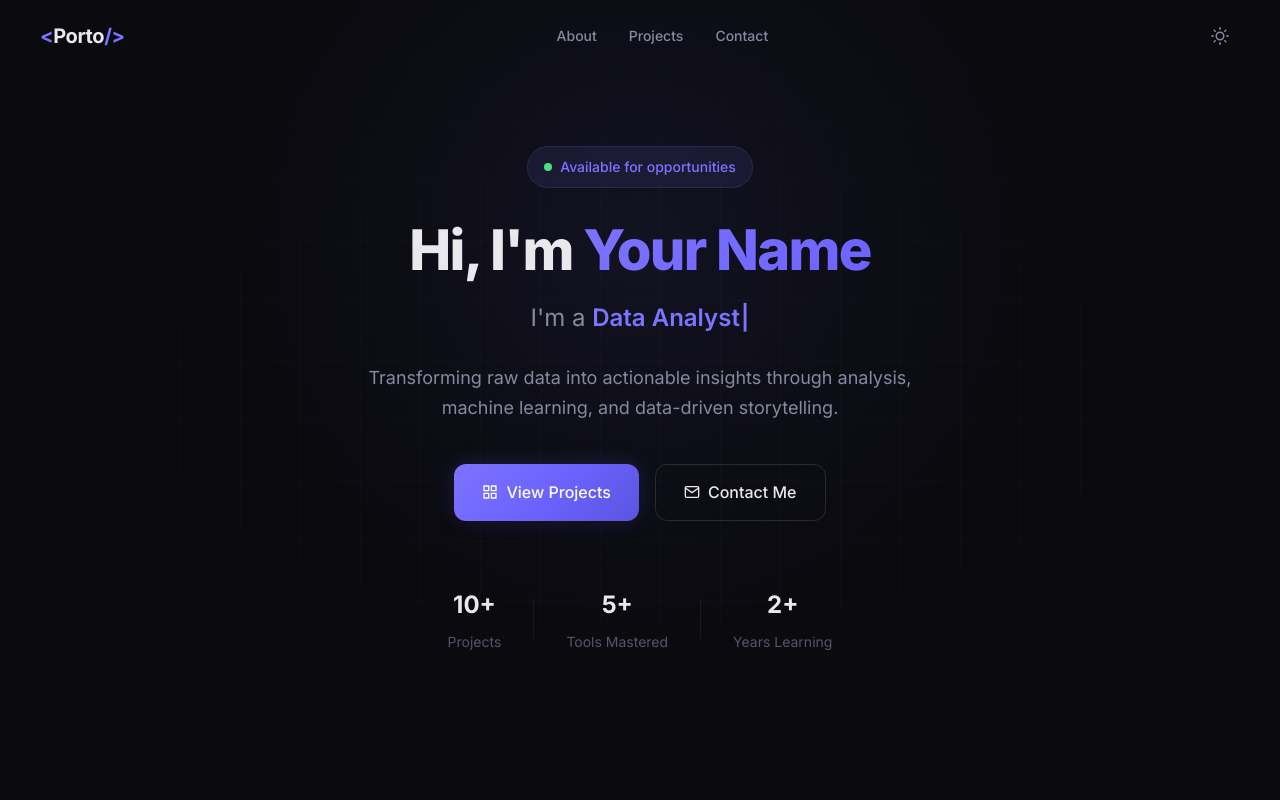
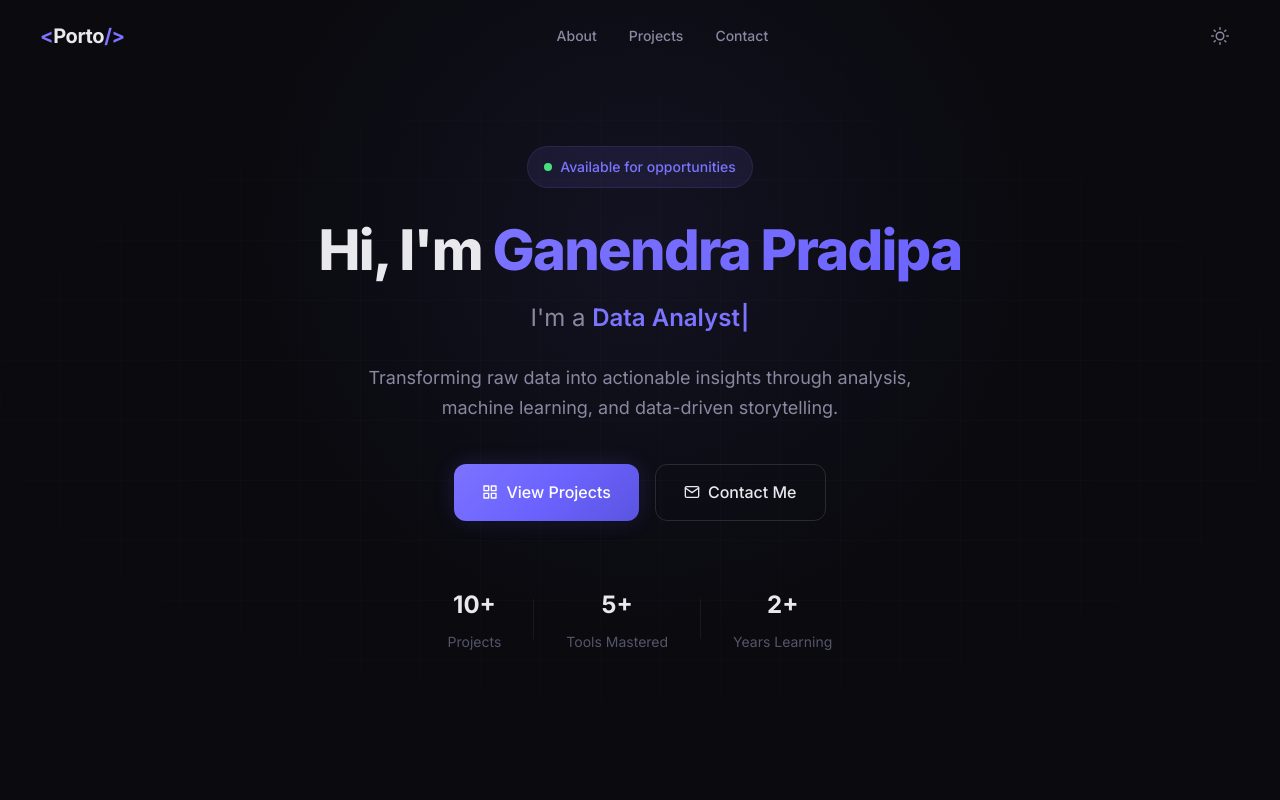
Before and after one commit to dipndeep/web_porto, a Next.js app: page / in a window 1280 px wide. Shown: the top 800 px of the page. Built offline with nearby package versions, Linux system fonts and the light colour scheme.

Commit message:
edit tipis

```diff
--- a/src/app/layout.js
+++ b/src/app/layout.js
@@ -20,7 +20,7 @@ export const metadata = {
     "Python",
     "Data Mining",
   ],
-  authors: [{ name: "Your Name" }],
+  authors: [{ name: "Ganendra" }],
   openGraph: {
     title: "Portfolio | Data Enthusiast & ML Explorer",
     description:
--- a/src/components/About.js
+++ b/src/components/About.js
@@ -71,7 +71,7 @@ const skills = [
 const socials = [
   {
     name: 'GitHub',
-    url: 'https://github.com',
+    url: 'https://github.com/dipndeep',
     icon: (
       <svg width="20" height="20" viewBox="0 0 24 24" fill="currentColor">
         <path d="M12 0c-6.626 0-12 5.373-12 12 0 5.302 3.438 9.8 8.207 11.387.599.111.793-.261.793-.577v-2.234c-3.338.726-4.033-1.416-4.033-1.416-.546-1.387-1.333-1.756-1.333-1.756-1.089-.745.083-.729.083-.729 1.205.084 1.839 1.237 1.839 1.237 1.07 1.834 2.807 1.304 3.492.997.107-.775.418-1.305.762-1.604-2.665-.305-5.467-1.334-5.467-5.931 0-1.311.469-2.381 1.236-3.221-.124-.303-.535-1.524.117-3.176 0 0 1.008-.322 3.301 1.23.957-.266 1.983-.399 3.003-.404 1.02.005 2.047.138 3.006.404 2.291-1.552 3.297-1.23 3.297-1.23.653 1.653.242 2.874.118 3.176.77.84 1.235 1.911 1.235 3.221 0 4.609-2.807 5.624-5.479 5.921.43.372.823 1.102.823 2.222v3.293c0 .319.192.694.801.576 4.765-1.589 8.199-6.086 8.199-11.386 0-6.627-5.373-12-12-12z"/>
@@ -80,7 +80,7 @@ const socials = [
   },
   {
     name: 'LinkedIn',
-    url: 'https://linkedin.com',
+    url: 'https://www.linkedin.com/in/ganendrapratama/',
     icon: (
       <svg width="20" height="20" viewBox="0 0 24 24" fill="currentColor">
         <path d="M19 0h-14c-2.761 0-5 2.239-5 5v14c0 2.761 2.239 5 5 5h14c2.762 0 5-2.239 5-5v-14c0-2.761-2.238-5-5-5zm-11 19h-3v-11h3v11zm-1.5-12.268c-.966 0-1.75-.79-1.75-1.764s.784-1.764 1.75-1.764 1.75.79 1.75 1.764-.783 1.764-1.75 1.764zm13.5 12.268h-3v-5.604c0-3.368-4-3.113-4 0v5.604h-3v-11h3v1.765c1.396-2.586 7-2.777 7 2.476v6.759z"/>
@@ -89,7 +89,7 @@ const socials = [
   },
   {
     name: 'Instagram',
-    url: 'https://instagram.com',
+    url: 'https://www.instagram.com/dipaganendra/',
     icon: (
       <svg width="20" height="20" viewBox="0 0 24 24" fill="currentColor">
         <path d="M12 2.163c3.204 0 3.584.012 4.85.07 3.252.148 4.771 1.691 4.919 4.919.058 1.265.069 1.645.069 4.849 0 3.205-.012 3.584-.069 4.849-.149 3.225-1.664 4.771-4.919 4.919-1.266.058-1.644.07-4.85.07-3.204 0-3.584-.012-4.849-.07-3.26-.149-4.771-1.699-4.919-4.92-.058-1.265-.07-1.644-.07-4.849 0-3.204.013-3.583.07-4.849.149-3.227 1.664-4.771 4.919-4.919 1.266-.057 1.645-.069 4.849-.069zm0-2.163c-3.259 0-3.667.014-4.947.072-4.358.2-6.78 2.618-6.98 6.98-.059 1.281-.073 1.689-.073 4.948 0 3.259.014 3.668.072 4.948.2 4.358 2.618 6.78 6.98 6.98 1.281.058 1.689.072 4.948.072 3.259 0 3.668-.014 4.948-.072 4.354-.2 6.782-2.618 6.979-6.98.059-1.28.073-1.689.073-4.948 0-3.259-.014-3.667-.072-4.947-.196-4.354-2.617-6.78-6.979-6.98-1.281-.059-1.69-.073-4.949-.073zm0 5.838c-3.403 0-6.162 2.759-6.162 6.162s2.759 6.163 6.162 6.163 6.162-2.759 6.162-6.163c0-3.403-2.759-6.162-6.162-6.162zm0 10.162c-2.209 0-4-1.79-4-4 0-2.209 1.791-4 4-4s4 1.791 4 4c0 2.21-1.791 4-4 4zm6.406-11.845c-.796 0-1.441.645-1.441 1.44s.645 1.44 1.441 1.44c.795 0 1.439-.645 1.439-1.44s-.644-1.44-1.439-1.44z"/>
--- a/src/components/Hero.js
+++ b/src/components/Hero.js
@@ -50,7 +50,7 @@ export default function Hero() {
         </div>
 
         <h1 className={styles.name}>
-          Hi, I&apos;m <span className={styles.nameAccent}>Your Name</span>
+          Hi, I&apos;m <span className={styles.nameAccent}>Ganendra Pradipa</span>
         </h1>
 
         <div className={styles.titleWrapper}>
```
